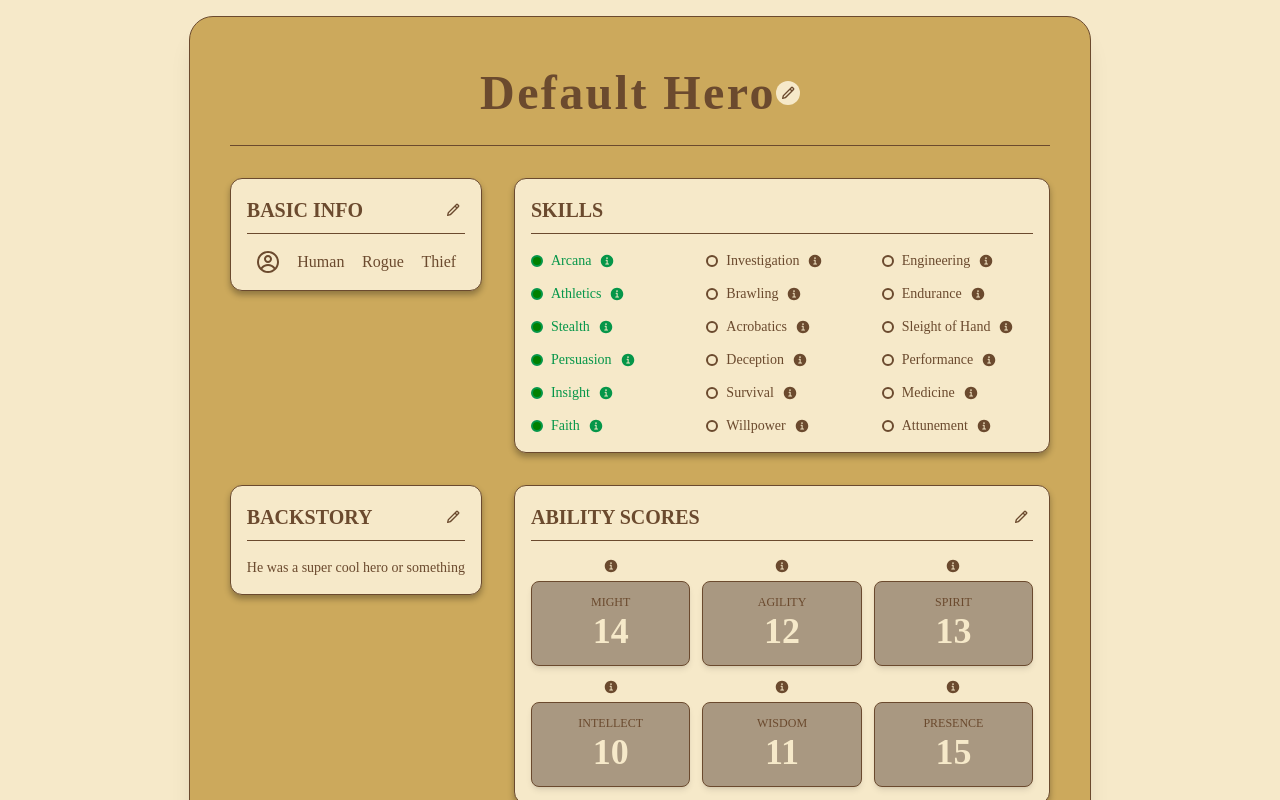
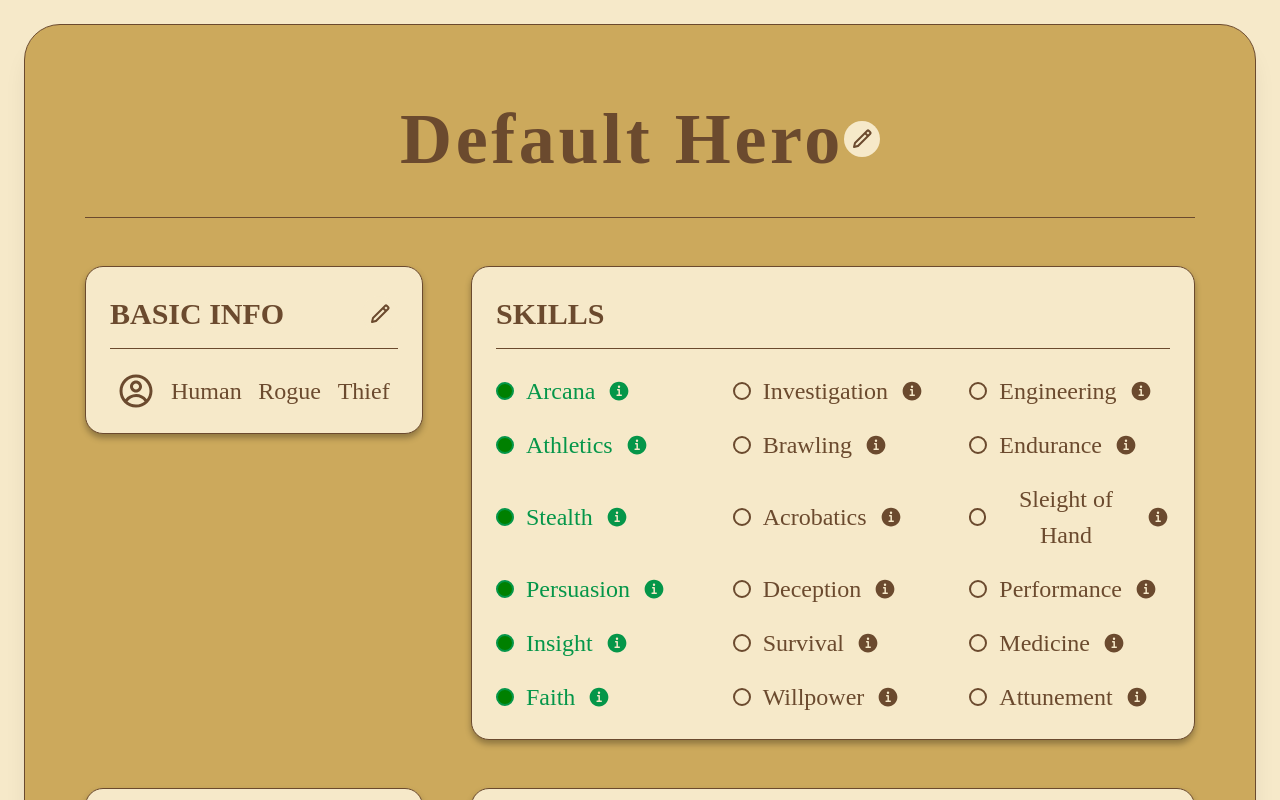
Before and after one commit to Mrpoink/DungeonMaster, a Next.js app in the folder dungeon-master/: page /pages/characterInfo in a window 1280 px wide. Shown: the top 800 px of the page. Built offline with nearby package versions, Linux system fonts and the light colour scheme.

Commit message:
fixed button styling for larger screens

```diff
--- a/dungeon-master/src/app/globals.css
+++ b/dungeon-master/src/app/globals.css
@@ -19,6 +19,7 @@
   padding: 0;
   box-sizing: border-box;
   font-family: serif;
+  font-size: x-large;
 }
 html{
   max-width: 100vw;
@@ -94,7 +95,6 @@ button {
   top: 10px;
   button {
     padding: 1em;
-    font-size: small;
     margin-left: 2.5rem;
     background-color: #000;
     opacity: 0.9;
@@ -230,44 +230,6 @@ input::selection {
   flex-grow: 1;
   max-width: 200px;
 }
-
-/* .member {
-  float: right;
-  position: relative;
-  right: 10vw;
-  top: -10vh;
-  z-index: 1;
-  .member-icon {
-    font-size: 2.5em;
-    border: 2px solid #111827;
-    color: darkblue;
-    border-radius: 25%;
-    background: #111827;
-  }
-  .member-icon-div {
-    margin-bottom: 10px;
-    border-radius: 25%;
-    border: 2px solid #111827;
-  }
-  .member-icon-div:hover {
-    border: 2px solid blue;
-    transform: scale(1.15);
-    cursor: pointer;
-  }
-  .member-icon.active-member {
-    color: #FBBF24;
-    border: 2px solid #111827;
-  }
-  .member-icon-div.active-member {
-    border: 2px solid #111827;
-    background: transparent;
-  }
-  .member-icon-div.active-member:hover {
-    border: 2px solid #111827;
-    cursor: pointer;
-    transform: scale(1.15);
-  }
-} */
 .main-session-box {
   display: flex;
   position: relative;
@@ -311,7 +273,6 @@ input::selection {
 .root-container {
   display: flex;
   flex-direction: column;
-  height: 100vh;
   padding: 1rem;
   font-family: serif;
   overflow: hidden;
--- a/dungeon-master/src/app/styles/characterSheet.css
+++ b/dungeon-master/src/app/styles/characterSheet.css
@@ -1,5 +1,5 @@
 .char-sheet-container {
-    max-width: 1000px;
+    max-width: 1500px;
     margin-left: auto;
     margin-right: auto;
     border-radius: 1.5rem;
@@ -11,6 +11,7 @@
   }
   @media (min-width: 640px) {
     .char-sheet-container { padding: 2.5rem; }
+    .content-block {flex-grow: 1;}
   }
 
   .sheet-header {
@@ -44,6 +45,8 @@
     border-radius: 0.75rem;
     border: 1px solid var(--foreground);
     box-shadow: 0 4px 6px rgba(0, 0, 0, 0.3);
+    flex-grow: 1;
+    overflow: auto;
   }
 
   .stat-card-grid {
@@ -164,7 +167,7 @@
     padding-left: 1.25rem; /* pl-5 */
   }
   .abilities-list li {
-    font-size: 0.875rem; /* text-sm */
+    font-size: 2rem;
     line-height: 1.5; /* leading-relaxed */
   }
 
--- a/dungeon-master/src/app/styles/lobby.css
+++ b/dungeon-master/src/app/styles/lobby.css
@@ -4,6 +4,7 @@
     background: url(../components/assets/Lobby_Page.png) no-repeat;
     background-position: center;
     background-size: cover;
+    flex-grow: 1;
     main{
       flex-grow: 1;
       display: flex;
@@ -12,22 +13,24 @@
       padding: 20px;
     }
     #game-sessions-div {
+      flex-grow: 1;
       position: relative;
       display: flex;
       justify-content: space-around;
       align-items: center;
       width: 100%;
-      max-width: 1000px;
       height: 70vh;
       button{
-        width: 250px;
-        height: 200px;
+        min-width: 250px;
+        width: 20vw;
+        min-height: 200px;
+        height: 15vw;
         border: 5px solid var(--foreground);
         border-radius: 15%;
         box-shadow: 0 10px 20px rgba(0, 0, 0, 0.5);
         cursor: pointer;
         transition: transform 0.2s ease-in-out, box-shadow 0.2s ease-in-out;
-        font-size: 1.5rem;
+        font-size: clamp(1rem, 2vw, 2.5rem);
         font-weight: bold;
         color: var(--background);
         text-shadow: 2px 2px 4px var(--foreground);
@@ -35,7 +38,7 @@
         background-repeat: no-repeat;
         background-position: center;
         padding: 0;
-        margin: 1em;
+        margin: 2vw;
         &:hover {
           transform: scale(1.05);
           box-shadow: 0 15px 30px var(--background);
```
Also changed, not shown: 1 other file (tests, documents, lock files or other folders).
